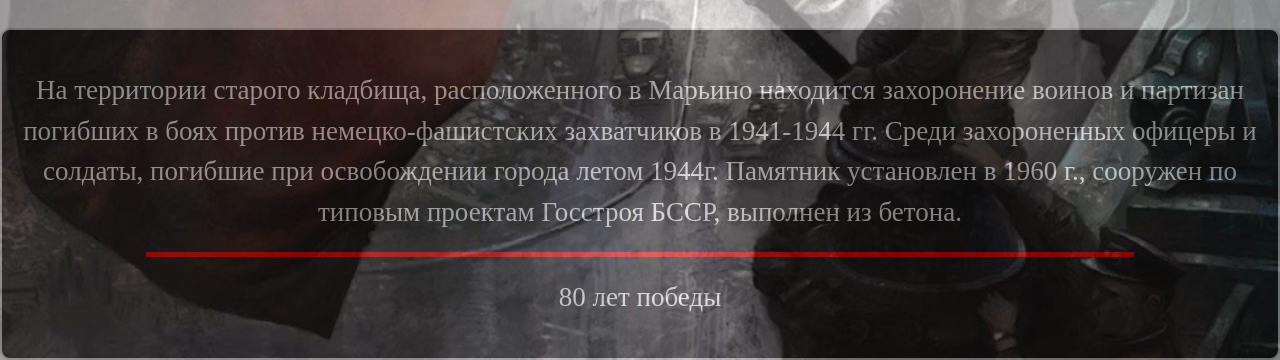
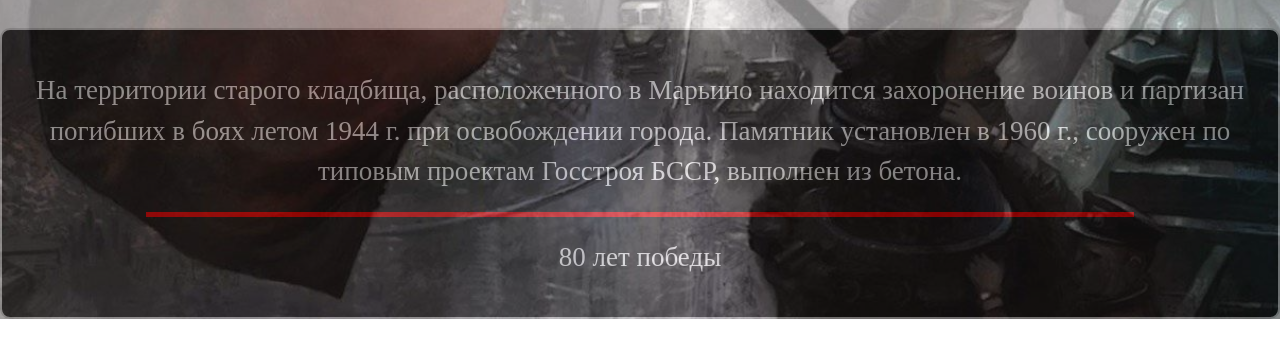
Before and after one commit to Potaphik/bratskaya-mogila-Tekhnikum, a plain HTML site: page index.html in a window 1280 px wide. Shown: the part 767-1127 px from the top of the page. After the commit the page ends 1086 px from the top, so only its background shows below. Drawn offline with Linux system fonts and the light colour scheme.

Commit message:
Update index.html

```diff
--- a/index.html
+++ b/index.html
@@ -96,7 +96,7 @@
         <img src="техникум.JPG" alt="Центральная картинка" id="central-image">
     </div>
     <div class="text-container"> <!-- Контейнер для текста с рамкой -->
-        <p>На территории старого кладбища, расположенного в Марьино находится захоронение воинов и партизан погибших в боях против немецко-фашистских захватчиков в 1941-1944 гг. Среди захороненных офицеры и солдаты, погибшие при освобождении города летом 1944г. Памятник установлен в 1960 г., сооружен по типовым проектам Госстроя БССР, выполнен из бетона.</p>
+        <p>На территории старого кладбища, расположенного в Марьино находится захоронение воинов и партизан погибших в боях летом 1944 г. при освобождении города. Памятник установлен в 1960 г., сооружен по типовым проектам Госстроя БССР, выполнен из бетона.</p>
         <hr> <!-- Красная линия -->
         <p>80 лет победы</p> <!-- Новый текст под красной линией -->
     </div>
```
